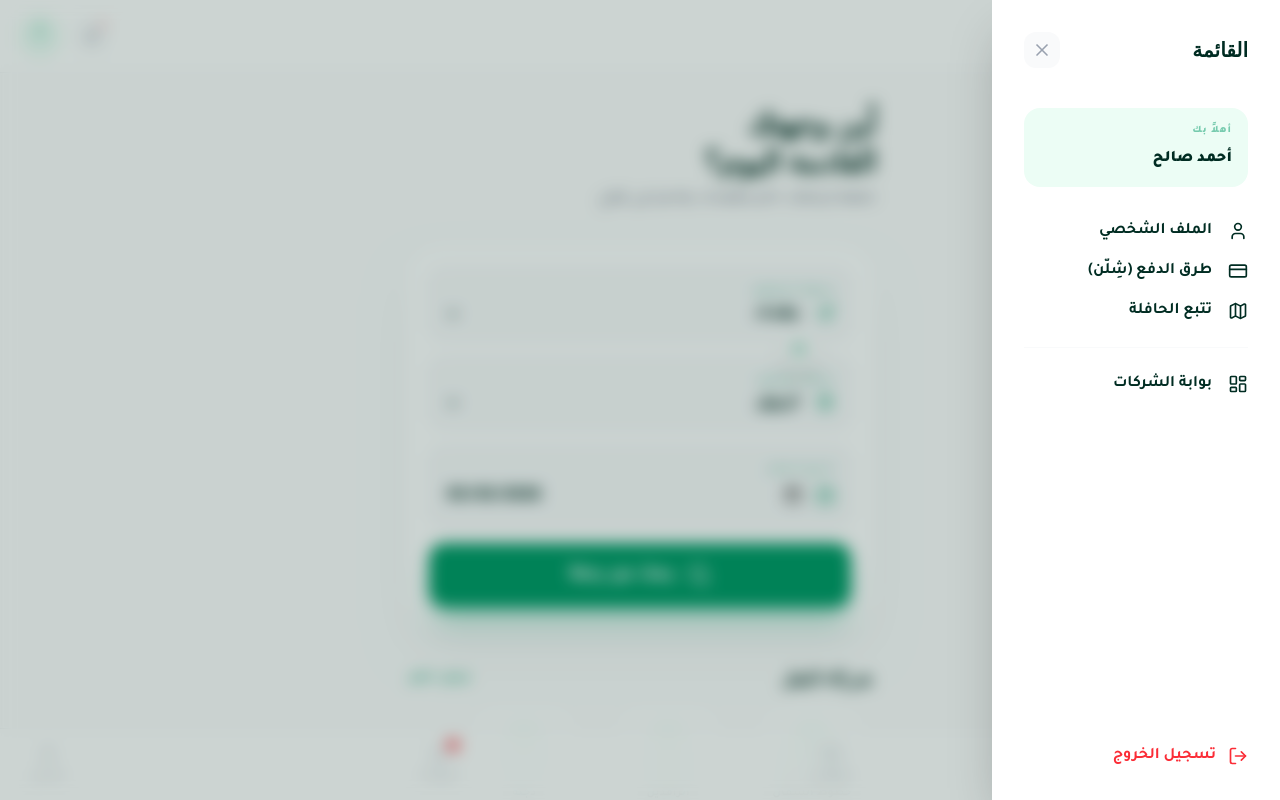
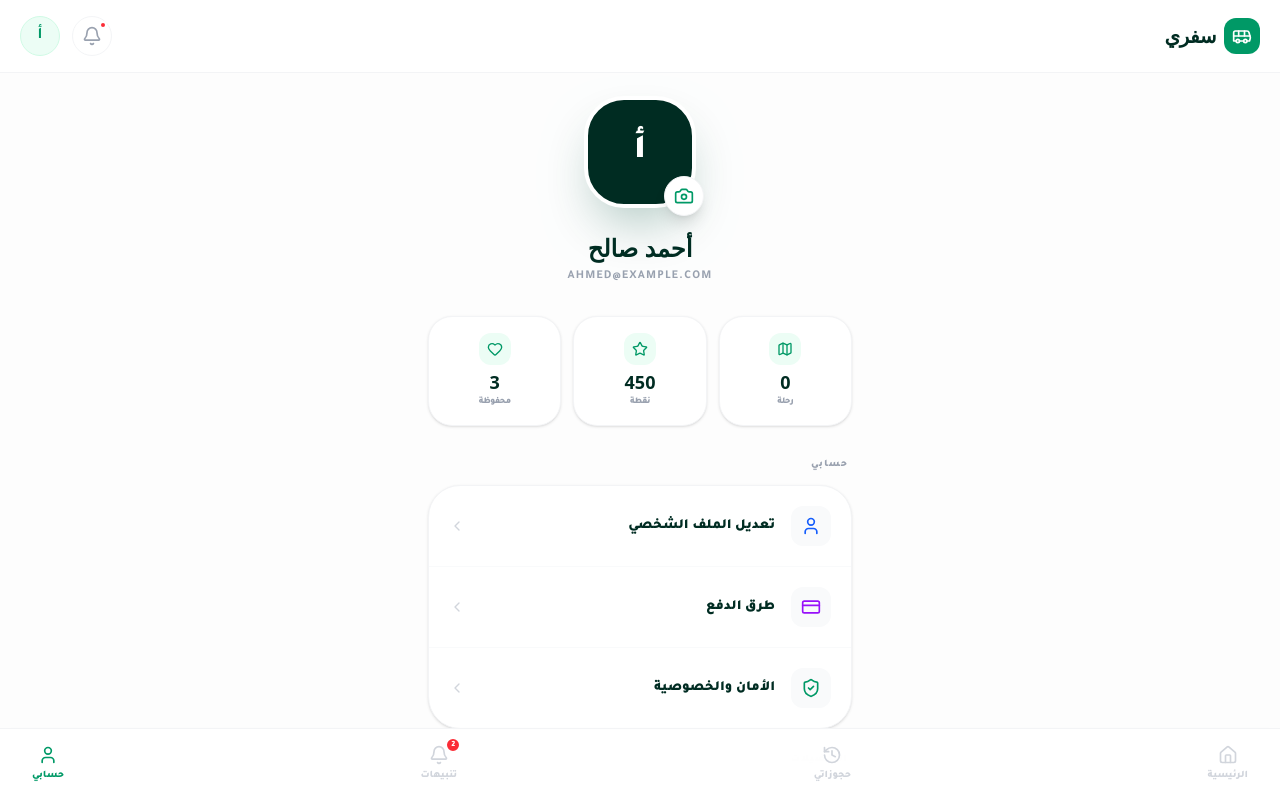
Before and after one commit to ahmedalbanna/Musafir-, a React (Vite) app: page / in a window 1280 px wide. Both pictures are taken after a click on the button "حسابي". Shown: the top 800 px of the page. Built offline with nearby package versions, Linux system fonts and the light colour scheme; a web font is replaced by a local one.

Commit message:
feat(ui): Add profile view and improve design system
Introduces a new user profile view to the application. Also, enhances the design system documentation with updated color definitions and a refined overall philosophy to ensure consistency and improve user experience.

```diff
--- a/src/components/PassengerApp.tsx
+++ b/src/components/PassengerApp.tsx
@@ -6,7 +6,7 @@ import {
   Clock, ShieldCheck, CreditCard, QrCode, Star, Navigation,
   LayoutDashboard, Lock, CheckCircle, Home, History, Bell,
   Menu, X, Filter, SlidersHorizontal, Map, Wifi, Zap, Wind, Coffee,
-  Settings, BellRing, Trash2
+  Settings, BellRing, Trash2, Heart, Camera, ChevronLeft
 } from 'lucide-react';
 import { format, parseISO, isAfter, isBefore, setHours, setMinutes } from 'date-fns';
 import { ar } from 'date-fns/locale';
@@ -17,7 +17,7 @@ import { Trip, Booking, Notification, NotificationPreferences } from '../types';
 import TrackingMap from './TrackingMap';
 
 interface PassengerAppProps {
-  user: { uid: string; displayName: string; email: string } | null;
+  user: { uid: string; displayName: string; email: string; photoURL?: string } | null;
   onLogin: () => void;
   onLogout: () => void;
   onLaunchOperator: () => void;
@@ -31,7 +31,7 @@ const AMENITIES = [
 ];
 
 export default function PassengerApp({ user, onLogin, onLogout, onLaunchOperator }: PassengerAppProps) {
-  const [view, setView] = useState<'HOME' | 'RESULTS' | 'SEAT' | 'CHECKOUT' | 'SUCCESS' | 'BOOKINGS' | 'TRACKING' | 'NOTIFICATIONS' | 'NOTIFICATION_SETTINGS'>('HOME');
+  const [view, setView] = useState<'HOME' | 'RESULTS' | 'SEAT' | 'CHECKOUT' | 'SUCCESS' | 'BOOKINGS' | 'TRACKING' | 'NOTIFICATIONS' | 'NOTIFICATION_SETTINGS' | 'PROFILE'>('HOME');
   const [searchParams, setSearchParams] = useState({
     from: 'بغداد',
     to: 'أربيل',
@@ -740,6 +740,118 @@ export default function PassengerApp({ user, onLogin, onLogout, onLaunchOperator
             </motion.div>
           )}
 
+          {/* PROFILE VIEW */}
+          {view === 'PROFILE' && (
+            <motion.div
+               key="profile"
+               initial={{ opacity: 0, x: 20 }}
+               animate={{ opacity: 1, x: 0 }}
+               exit={{ opacity: 0, x: -20 }}
+               className="space-y-8 pb-24 flex flex-col min-h-screen pt-4"
+            >
+               {/* Profile Header */}
+               <div className="px-6 flex flex-col items-center">
+                  <div className="relative group">
+                     <div className="w-28 h-28 rounded-[2.5rem] bg-emerald-950 flex items-center justify-center text-white text-4xl font-black shadow-2xl shadow-emerald-900/30 overflow-hidden border-4 border-white">
+                        {user?.photoURL ? (
+                          <img src={user.photoURL} alt={user.displayName} className="w-full h-full object-cover" />
+                        ) : (
+                          user?.displayName.charAt(0)
+                        )}
+                     </div>
+                     <button className="absolute -bottom-2 -right-2 w-10 h-10 bg-white rounded-full shadow-lg border border-gray-100 flex items-center justify-center text-emerald-600 transition-transform active:scale-90">
+                        <Camera className="w-5 h-5" />
+                     </button>
+                  </div>
+                  <div className="mt-6 text-center">
+                     <h2 className="text-2xl font-black text-emerald-950 mb-1">{user?.displayName}</h2>
+                     <p className="text-xs font-bold text-gray-400 uppercase tracking-widest">{user?.email}</p>
+                  </div>
+               </div>
+
+               {/* Stats Grid */}
+               <div className="px-6 grid grid-cols-3 gap-3">
+                  {[
+                    { label: 'رحلة', value: myBookings.length, icon: Map },
+                    { label: 'نقطة', value: '450', icon: Star },
+                    { label: 'محفوظة', value: '3', icon: Heart }
+                  ].map((stat, i) => (
+                    <div key={i} className="bg-white p-4 rounded-3xl border border-gray-100 text-center shadow-sm">
+                       <div className="w-8 h-8 rounded-xl bg-emerald-50 text-emerald-600 flex items-center justify-center mx-auto mb-2">
+                          <stat.icon className="w-4 h-4" />
+                       </div>
+                       <p className="text-lg font-black text-emerald-950 font-display leading-none mb-1">{stat.value}</p>
+                       <p className="text-[9px] font-black text-gray-400 uppercase tracking-tighter">{stat.label}</p>
+                    </div>
+                  ))}
+               </div>
+
+               {/* Menu Groups */}
+               <div className="px-6 space-y-6">
+                  {/* Group 1: Account */}
+                  <div className="space-y-3">
+                     <p className="text-[10px] font-black text-gray-400 uppercase tracking-widest px-1">حسابي</p>
+                     <div className="bg-white rounded-[2rem] border border-gray-100 divide-y divide-gray-50 overflow-hidden shadow-sm">
+                        {[
+                          { icon: UserIcon, label: 'تعديل الملف الشخصي', color: 'text-blue-600' },
+                          { icon: CreditCard, label: 'طرق الدفع', color: 'text-purple-600' },
+                          { icon: ShieldCheck, label: 'الأمان والخصوصية', color: 'text-emerald-600' }
+                        ].map((item, i) => (
+                          <button key={i} className="w-full p-5 flex items-center justify-between group active:bg-gray-50 transition-colors">
+                             <div className="flex items-center gap-4">
+                                <div className={cn("w-10 h-10 rounded-xl bg-gray-50 flex items-center justify-center transition-colors group-hover:bg-white border border-transparent group-hover:border-gray-100 shadow-none group-hover:shadow-sm", item.color)}>
+                                   <item.icon className="w-5 h-5" />
+                                </div>
+                                <span className="font-black text-emerald-950 text-sm">{item.label}</span>
+                             </div>
+                             <ChevronLeft className="w-4 h-4 text-gray-300" />
+                          </button>
+                        ))}
+                     </div>
+                  </div>
+
+                  {/* Group 2: Preferences */}
+                  <div className="space-y-3">
+                     <p className="text-[10px] font-black text-gray-400 uppercase tracking-widest px-1">التفضيلات</p>
+                     <div className="bg-white rounded-[2rem] border border-gray-100 divide-y divide-gray-50 overflow-hidden shadow-sm">
+                        <button
+                           onClick={() => setView('NOTIFICATION_SETTINGS')}
+                           className="w-full p-5 flex items-center justify-between group active:bg-gray-50 transition-colors"
+                        >
+                           <div className="flex items-center gap-4">
+                              <div className="w-10 h-10 rounded-xl bg-blue-50 text-blue-600 flex items-center justify-center">
+                                 <Bell className="w-5 h-5" />
+                              </div>
+                              <span className="font-black text-emerald-950 text-sm">التنبيهات</span>
+                           </div>
+                           <ChevronLeft className="w-4 h-4 text-gray-300" />
+                        </button>
+                        <button className="w-full p-5 flex items-center justify-between group active:bg-gray-50 transition-colors">
+                           <div className="flex items-center gap-4">
+                              <div className="w-10 h-10 rounded-xl bg-orange-50 text-orange-600 flex items-center justify-center">
+                                 <Wind className="w-5 h-5" />
+                              </div>
+                              <span className="font-black text-emerald-950 text-sm">اللغة والمظهر</span>
+                           </div>
+                           <ChevronLeft className="w-4 h-4 text-gray-300" />
+                        </button>
+                     </div>
+                  </div>
+
+                  {/* Sign Out */}
+                  <button
+                     onClick={onLogout}
+                     className="w-full p-5 flex items-center gap-4 bg-red-50 rounded-3xl border border-red-100 text-red-600 active:scale-[0.98] transition-all"
+                  >
+                     <div className="w-10 h-10 rounded-xl bg-white flex items-center justify-center shadow-sm">
+                        <LogOut className="w-5 h-5" />
+                     </div>
+                     <span className="font-black text-sm">تسجيل الخروج</span>
+                  </button>
+               </div>
+            </motion.div>
+          )}
+
           {/* NOTIFICATIONS VIEW */}
           {view === 'NOTIFICATIONS' && (
             <motion.div
@@ -1114,11 +1226,9 @@ export default function PassengerApp({ user, onLogin, onLogout, onLaunchOperator
           <button
             key={item.id}
             onClick={() => {
-              if (item.id === 'HOME' || item.id === 'BOOKINGS' || item.id === 'NOTIFICATIONS') {
+              if (item.id === 'HOME' || item.id === 'BOOKINGS' || item.id === 'NOTIFICATIONS' || item.id === 'PROFILE') {
                 setView(item.id as any);
-                if (item.id === 'NOTIFICATIONS') setIsMenuOpen(false);
-              } else if (item.id === 'PROFILE') {
-                setIsMenuOpen(true);
+                if (item.id === 'NOTIFICATIONS' || item.id === 'PROFILE') setIsMenuOpen(false);
               }
             }}
             className={cn(
```
Also changed, not shown: 1 other file (tests, documents, lock files or other folders).
